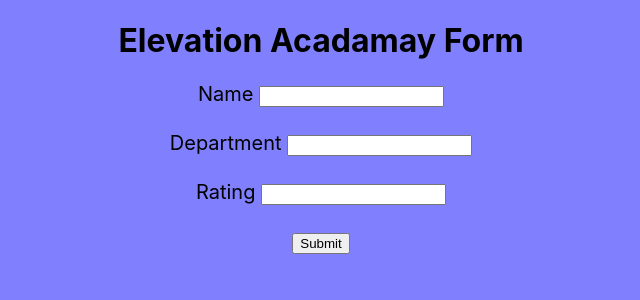
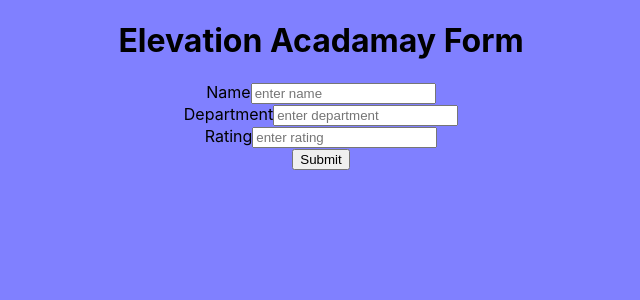
Before and after one commit to Ravindra725/react-assignment-2, a React (Create React App) app: page / in a window 1280 px wide. Shown: the top 300 px of the page, without its empty margins (319-959 px from the left). Built offline with nearby package versions, Linux system fonts and the light colour scheme.

Commit message:
Update FormClass.js

```diff
--- a/src/Form/FormClass.js
+++ b/src/Form/FormClass.js
@@ -1,59 +1,63 @@
-import { Component } from 'react';
-import './Form.css'
-
+import React, { Component } from 'react'
+import './Form.css';
 
 class FormClass extends Component{
     constructor(){
         super();
-        this.state = {
-            name : '',
-            department : '',
-            FmData : []
+        this.state={
+            name: '',
+            dept: '',
+            rating: '',
+            subData:[]
         }
+
     }
 
-
-    handleChange = (e)=> {
-        this.setState({[e.target.name] : e.target.value})
+    handleChange=(event)=>{
+        this.setState({[event.target.name]:event.target.value})
     }
 
-    handleSubmit = () => {
-        e.preventDefault()
-        const tempObj = {
-            name : this.state.name,
-            department : this.state.department
+    handleSubmit=()=>{
+        const tempobj={
+            name:this.state.name,
+            dept: this.state.dept,
+            rating: this.state.rating
         }
-        this.state.FmData.push(tempObj)
-        this.setState({
-            FmData : this.state.FmData
-        })
+        this.state.subData.push(tempobj)
+        this.setState({subData: this.state.subData})
     }
 
     render(){
         return(
             <>
-            <form className='form'>
-                <label htmlFor='name'>Name </label>
-                <input type='text' name='name' id='name' onChange={this.handleChange}/> <br/>
-                <br/>
-                <label htmlFor='depart'>Department </label>
-                <input type='text' name='department' id='depart' onChange={this.handleChange}/> <br/> <br/>
-                <label htmlFor='rating'>Rating </label>
-                <input type='text' name='rating' id='rating' onChange={this.handleChange}/> <br/><br/>
+            <div className='Formcompo'>
+                <label className='name'>Name</label>
+                <input type='text' name='name' placeholder='enter name' onChange={this.handleChange} /> <br/>
+                <label className='name'>Department</label>
+                <input type='text' name='dept' placeholder='enter department' onChange={this.handleChange} /> <br/>
+                <label className='name'>Rating</label>
+                <input type='text' name='rating' placeholder='enter rating' onChange={this.handleChange} /> <br/>
                 <button onClick={this.handleSubmit}>Submit</button>
-            </form>
-            {this.state.FmData.map((item, index)=> {
-                console.log(item);
-                return(
-                    <div key={index}>
-                        <p>Index : {index}</p>
-                        <h2>{item.name}</h2>
-                        <h2>{item.department}</h2>
-                    </div>
-                )
-            })}
+            </div>
+
+            <div className='form'>
+                {this.state.subData.map((item,index)=>{
+                    console.log(item);
+                    return(
+                        <div className='content' key={index}>
+                           <span>name:{item.name}</span> ||
+                           <span>dept:{item.dept}</span> ||
+                           <span>rating:{item.rating}</span>
+                        </div>
+                    )
+                })}
+            </div>
+
+
             </>
         )
     }
+
+
 }
 export default FormClass
```
